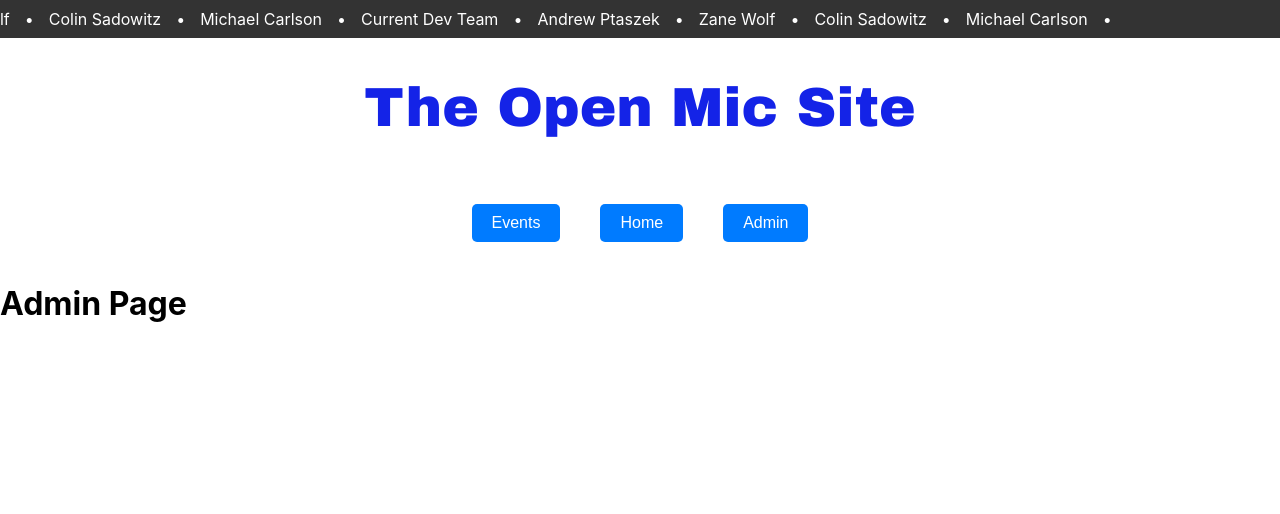
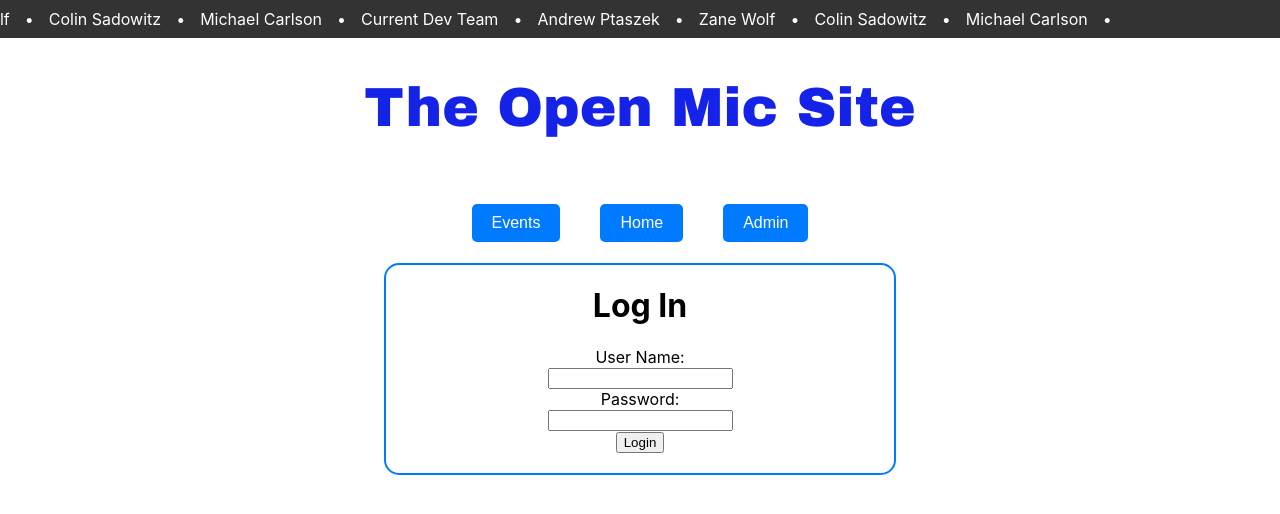
Before and after one commit to AndrewPtaszekDev/Open-Mic, a React (Create React App) app in the folder frontend/: page /admin-page in a window 1280 px wide. Shown: the top 514 px of the page. Built offline with nearby package versions, Linux system fonts and the light colour scheme.

Commit message:
Basic Admin page setup

```diff
--- a/frontend/src/App.tsx
+++ b/frontend/src/App.tsx
@@ -6,13 +6,13 @@ import './App.css';
 import SiteTitle from "./components/NavBarComponents/SiteTitle";
 import Home from "./components/HomeComponents/Home";
 import ScrollingBanner from './components/HomeComponents/ScrollingBanner/ScrollingBanner';
+import Admin from "./components/AdminComponents/Admin";
 
-
-const Admin: React.FC = () => (
-    <div>
-        <h1>Admin Page</h1>
-    </div>
-);
+// const Admin: React.FC = () => (
+//     <div>
+//         <h1>Admin Page</h1>
+//    </div>
+// );
 
 const Events: React.FC = () => (
   <div>
--- /dev/null
+++ b/frontend/src/components/AdminComponents/Admin.css
@@ -0,0 +1,14 @@
+.admin {
+	margin-left: 30%;
+	margin-right: 30%;
+	text-align: center;
+	border: 2px solid #007BFF;
+	border-radius: 15px;
+}
+
+.admin_header {
+}
+
+.sign_in_form {
+	margin-bottom: 20px;
+}
```
